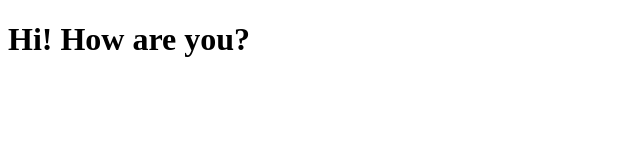
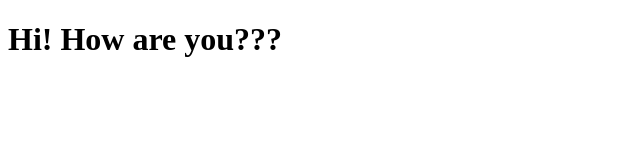
Before and after one commit to Bilalazhar992/PracticingGit, a plain HTML site: page index.html in a window 1280 px wide. Shown: the full height of the page, 0-640 px from the left. Drawn offline with Linux system fonts and the light colour scheme.

Commit message:
Checking Pull command

```diff
--- a/index.html
+++ b/index.html
@@ -6,6 +6,6 @@
     <title>Practice</title>
 </head>
 <body>
-    <h1>Hi! How are you?</h1>
+    <h1>Hi! How are you???</h1>
 </body>
 </html>
```
